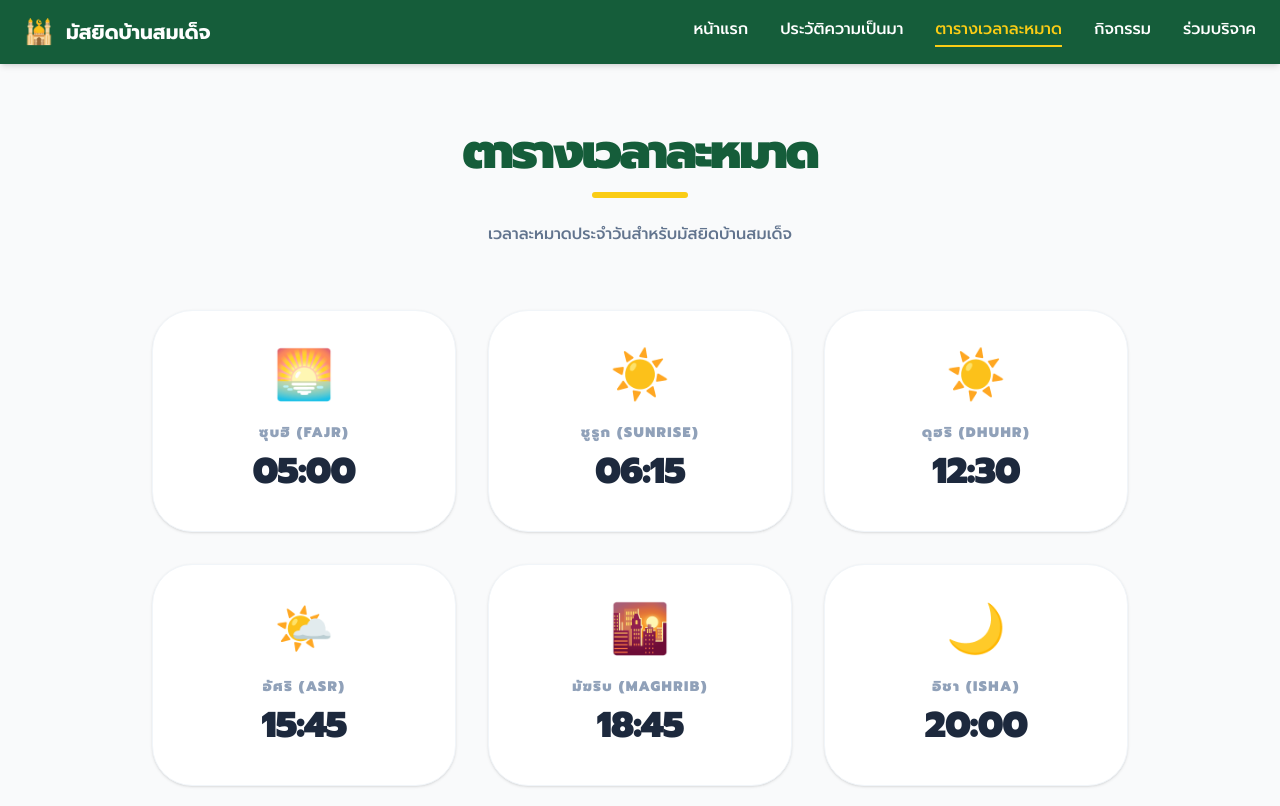
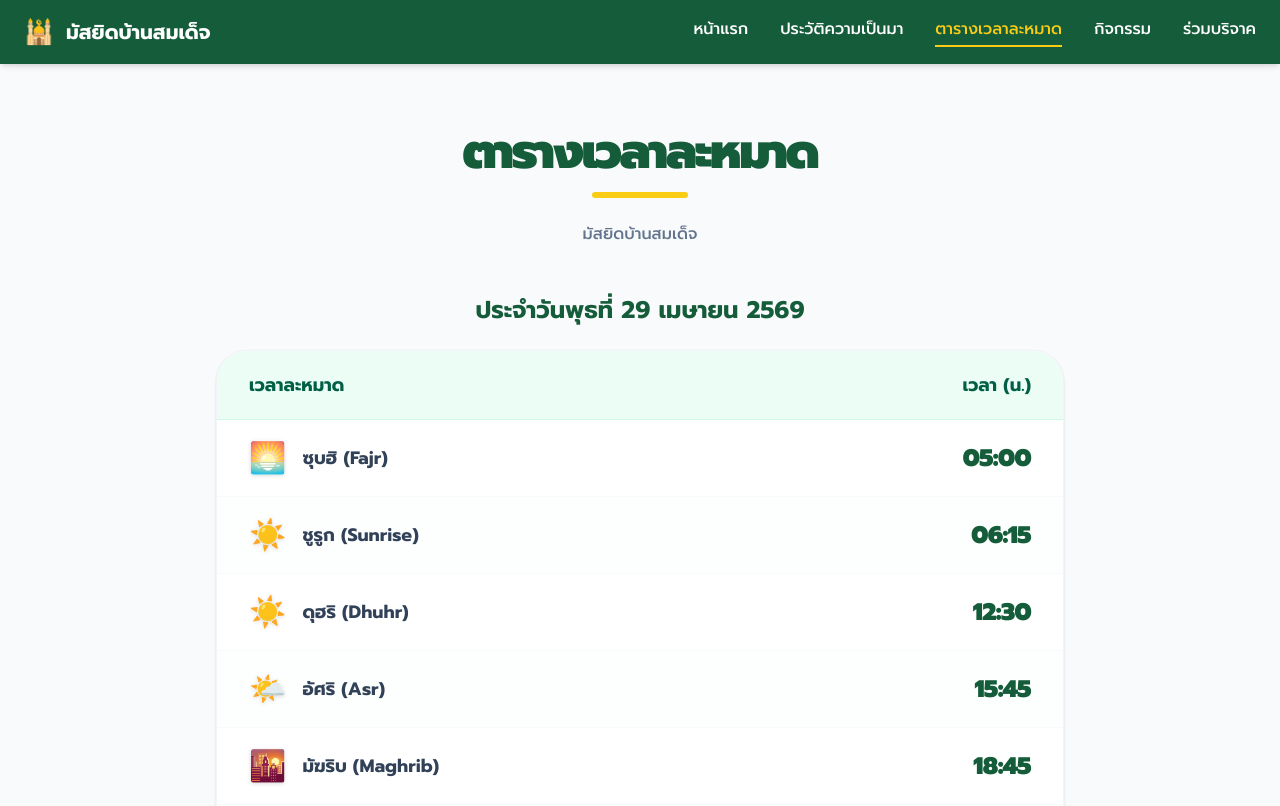
Before and after one commit to Fesnatthpat/mosque-001, a Nuxt app: page /timetable in a window 1280 px wide. Shown: the top 806 px of the page. Built offline with nearby package versions, Linux system fonts and the light colour scheme; no server answers.

Commit message:
feat: enhance timetable management with dynamic addition and removal of entries

```diff
--- a/app/pages/admin/settings.vue
+++ b/app/pages/admin/settings.vue
@@ -390,12 +390,35 @@
 
           <!-- Page: Timetable -->
           <div v-if="activeTab === 'timetable'" class="space-y-8">
-            <h4 class="font-bold text-slate-800 text-lg border-b pb-4">ตารางเวลาละหมาด (Prayer Timetable)</h4>
-            <div class="grid grid-cols-2 md:grid-cols-3 gap-8">
-              <div v-for="(val, key) in prayerLabels" :key="key" class="space-y-2 p-6 bg-slate-50 rounded-[2rem] border border-slate-100 text-center">
-                <label class="text-[10px] font-black text-slate-400 uppercase tracking-widest block mb-2">{{ val }}</label>
-                <input v-model="pageData.timetable[key]" type="time" class="w-full bg-white border-none text-center text-2xl font-black text-slate-800 rounded-xl py-3 shadow-inner focus:ring-2 focus:ring-emerald-500/10 outline-none" />
-              </div>
+            <div class="flex justify-between items-center border-b pb-4">
+              <h4 class="font-bold text-slate-800 text-lg">ตารางเวลาละหมาด (Prayer Timetable)</h4>
+              <button @click="addTimetable" class="bg-emerald-500 text-white px-6 py-2 rounded-xl font-bold hover:bg-emerald-600 transition-all flex items-center gap-2">
+                ➕ เพิ่มตารางเวลา
+              </button>
+            </div>
+
+            <div v-for="(table, idx) in pageData.timetable" :key="idx" class="p-8 bg-slate-50 rounded-[2.5rem] border border-slate-100 relative group space-y-6">
+               <button @click="removeTimetable(idx)" class="absolute top-4 right-4 w-10 h-10 bg-white text-rose-500 rounded-full shadow-sm flex items-center justify-center opacity-0 group-hover:opacity-100 transition-all hover:bg-rose-50 border border-rose-100">
+                  🗑️
+                </button>
+
+                <div class="space-y-2">
+                  <label class="text-[10px] font-black text-slate-400 uppercase tracking-widest">หัวข้อตาราง (เช่น วันที่/เดือน/ปี)</label>
+                  <input v-model="table.date_header" type="text" placeholder="เช่น ประจำวันที่ 1 พฤษภาคม 2569" class="w-full px-5 py-3.5 bg-white border border-slate-100 rounded-2xl focus:ring-2 focus:ring-emerald-500/10 outline-none font-bold" />
+                </div>
+
+                <div class="grid grid-cols-2 md:grid-cols-3 gap-8">
+                  <div v-for="(val, key) in prayerLabels" :key="key" class="space-y-2 p-6 bg-white rounded-[2rem] border border-slate-100 text-center">
+                    <label class="text-[10px] font-black text-slate-400 uppercase tracking-widest block mb-2">{{ val }}</label>
+                    <input v-model="table[key]" type="time" class="w-full bg-slate-50 border-none text-center text-2xl font-black text-slate-800 rounded-xl py-3 shadow-inner focus:ring-2 focus:ring-emerald-500/10 outline-none" />
+                  </div>
+                </div>
+            </div>
+
+            <div v-if="!pageData.timetable?.length" class="py-20 text-center border-2 border-dashed border-slate-200 rounded-[3rem]">
+              <div class="text-5xl mb-4">📅</div>
+              <p class="text-slate-400 font-bold">ยังไม่มีข้อมูลตารางเวลา</p>
+              <button @click="addTimetable" class="mt-4 text-emerald-600 font-bold hover:underline">เพิ่มตารางเวลาแรกของคุณ</button>
             </div>
           </div>
 
@@ -451,7 +474,7 @@ const pageData = ref({
   history: { title: '', content_top: '', image: '', content_bottom: '', personnel: [] },
   donate: { title: '', description: '', qr_image: '' },
   activities: { title: '', description: '', items: [] },
-  timetable: { fajr: '', sunrise: '', dhuhr: '', asr: '', maghrib: '', isha: '' }
+  timetable: []
 })
 
 const prayerLabels = {
@@ -471,7 +494,18 @@ watch(settings, (newVal) => {
     }
     // Update page data
     for (const key of Object.keys(pageData.value)) {
-      if (newVal[`page_${key}`]) pageData.value[key] = JSON.parse(JSON.stringify(newVal[`page_${key}`]))
+      if (newVal[`page_${key}`]) {
+        pageData.value[key] = JSON.parse(JSON.stringify(newVal[`page_${key}`]))
+      }
+    }
+
+    // Ensure timetable is an array (migration for old single-object data)
+    if (pageData.value.timetable && !Array.isArray(pageData.value.timetable)) {
+      const oldData = pageData.value.timetable;
+      pageData.value.timetable = [{
+        date_header: 'ตารางเวลาปกติ',
+        ...oldData
+      }];
     }
   }
 }, { immediate: true })
@@ -506,6 +540,25 @@ function addActivity() {
 function removeActivity(index) {
   if (pageData.value.activities.items) {
     pageData.value.activities.items.splice(index, 1)
+  }
+}
+
+function addTimetable() {
+  if (!pageData.value.timetable) pageData.value.timetable = []
+  pageData.value.timetable.push({
+    date_header: '',
+    fajr: '05:00',
+    sunrise: '06:15',
+    dhuhr: '12:30',
+    asr: '15:45',
+    maghrib: '18:45',
+    isha: '20:00'
+  })
+}
+
+function removeTimetable(index) {
+  if (pageData.value.timetable) {
+    pageData.value.timetable.splice(index, 1)
   }
 }
 
--- a/app/pages/timetable.vue
+++ b/app/pages/timetable.vue
@@ -1,53 +1,104 @@
 <script setup lang="ts">
+import { computed } from 'vue'
+
 const { data: settings } = await useFetch('/api/admin/settings')
 
-const timetable = computed(() => settings.value?.page_timetable || {
+// 1. เพิ่มตัวแปรสำหรับดึงวันที่ปัจจุบันและจัดรูปแบบเป็นภาษาไทย
+const currentDate = computed(() => {
+    const date = new Date()
+    return date.toLocaleDateString('th-TH', {
+        weekday: 'long',  // แสดงชื่อวัน (เช่น วันจันทร์)
+        year: 'numeric',  // แสดงปี พ.ศ. เต็ม
+        month: 'long',    // แสดงชื่อเดือนเต็ม
+        day: 'numeric'    // แสดงวันที่
+    })
+})
+
+const timetables = computed(() => {
+    const data = settings.value?.page_timetable;
+    if (Array.isArray(data)) return data;
+    if (data) return [{ date_header: 'ประจำ' + currentDate.value, ...data }];
+    return [{
+        date_header: 'ประจำ' + currentDate.value,
         fajr: '05:00',
         sunrise: '06:15',
         dhuhr: '12:30',
         asr: '15:45',
         maghrib: '18:45',
         isha: '20:00'
+    }];
 })
 
-const prayers = computed(() => [
-    { name: 'ซุบฮิ (Fajr)', time: timetable.value.fajr, icon: '🌅' },
-    { name: 'ชูรูก (Sunrise)', time: timetable.value.sunrise, icon: '☀️' },
-    { name: 'ดุฮริ (Dhuhr)', time: timetable.value.dhuhr, icon: '☀️' },
-    { name: 'อัศริ (Asr)', time: timetable.value.asr, icon: '🌤️' },
-    { name: 'มัฆริบ (Maghrib)', time: timetable.value.maghrib, icon: '🌇' },
-    { name: 'อิชา (Isha)', time: timetable.value.isha, icon: '🌙' }
-])
+const getPrayers = (table: any) => [
+    { name: 'ซุบฮิ (Fajr)', time: table.fajr, icon: '🌅' },
+    { name: 'ชูรูก (Sunrise)', time: table.sunrise, icon: '☀️' },
+    { name: 'ดุฮริ (Dhuhr)', time: table.dhuhr, icon: '☀️' },
+    { name: 'อัศริ (Asr)', time: table.asr, icon: '🌤️' },
+    { name: 'มัฆริบ (Maghrib)', time: table.maghrib, icon: '🌇' },
+    { name: 'อิชา (Isha)', time: table.isha, icon: '🌙' }
+]
 </script>
 
 <template>
     <div class="min-h-screen bg-gray-50 pt-32 pb-20 font-['Prompt']">
-        <div class="max-w-5xl mx-auto px-6">
-            <div class="text-center mb-16">
+        <!-- ปรับขนาดความกว้างเป็น max-w-4xl เพื่อให้พอดีกับสัดส่วนตาราง -->
+        <div class="max-w-4xl mx-auto px-6">
+
+            <div class="text-center mb-12">
                 <h1 class="text-4xl md:text-5xl font-black text-[#155d3a] mb-4 uppercase tracking-tighter">ตารางเวลาละหมาด</h1>
-                <div class="w-24 h-1.5 bg-[#facc15] mx-auto rounded-full"></div>
-                <p class="mt-6 text-slate-500 font-medium">เวลาละหมาดประจำวันสำหรับมัสยิดบ้านสมเด็จ</p>
+                <div class="w-24 h-1.5 bg-[#facc15] mx-auto rounded-full mb-6"></div>
+                <p class="text-slate-500 font-medium">{{ settings?.mosque_name || 'มัสยิดบ้านสมเด็จ' }}</p>
             </div>
 
-            <div class="grid grid-cols-1 sm:grid-cols-2 lg:grid-cols-3 gap-8">
-                <div
-                    v-for="prayer in prayers"
+            <!-- 3. ส่วนของตารางแสดงผล -->
+            <div v-for="(table, tIdx) in timetables" :key="tIdx" class="mb-12 last:mb-0">
+                <div class="text-center mb-6">
+                    <h2 class="text-2xl font-bold text-[#155d3a]">{{ table.date_header || 'ประจำ' + currentDate }}</h2>
+                </div>
+
+                <div class="bg-white rounded-[2rem] shadow-sm border border-slate-100 overflow-hidden">
+                    <!-- overflow-x-auto ช่วยให้ตารางเลื่อนซ้ายขวาได้บนจอมือถือขนาดเล็ก -->
+                    <div class="overflow-x-auto">
+                        <table class="w-full text-left border-collapse">
+                            <!-- หัวตาราง -->
+                            <thead>
+                                <tr class="bg-emerald-50 text-emerald-800 border-b border-emerald-100">
+                                    <th class="py-5 px-8 font-bold text-lg whitespace-nowrap">เวลาละหมาด</th>
+                                    <th class="py-5 px-8 font-bold text-lg text-right whitespace-nowrap">เวลา (น.)</th>
+                                </tr>
+                            </thead>
+                            <!-- เนื้อหาในตาราง -->
+                            <tbody>
+                                <tr
+                                    v-for="(prayer, index) in getPrayers(table)"
                                     :key="prayer.name"
-                    class="bg-white p-10 rounded-[2.5rem] shadow-sm border border-slate-100 flex flex-col items-center group hover:shadow-2xl hover:-translate-y-2 transition-all duration-500"
+                                    class="border-b border-slate-50 hover:bg-slate-50 transition-colors duration-300"
+                                    :class="{ 'bg-slate-50/30': index % 2 !== 0 }"
                                 >
-                    <div class="text-5xl mb-6 group-hover:scale-120 transition-transform duration-500">{{ prayer.icon }}</div>
-                    <h3 class="text-sm font-black text-slate-400 uppercase tracking-widest mb-2">{{ prayer.name }}</h3>
-                    <div class="text-4xl font-black text-slate-800 tracking-tight">{{ prayer.time }}</div>
+                                    <td class="py-5 px-8">
+                                        <div class="flex items-center gap-4">
+                                            <span class="text-3xl drop-shadow-sm">{{ prayer.icon }}</span>
+                                            <span class="font-bold text-slate-700 text-lg">{{ prayer.name }}</span>
+                                        </div>
+                                    </td>
+                                    <td class="py-5 px-8 text-right">
+                                        <span class="text-2xl font-black text-[#155d3a] tracking-tight">{{ prayer.time }}</span>
+                                    </td>
+                                </tr>
+                            </tbody>
+                        </table>
+                    </div>
                 </div>
             </div>
 
-            <div class="mt-16 p-8 bg-emerald-50 rounded-[2rem] border border-emerald-100 flex items-center gap-6">
-                <div class="text-4xl">🕌</div>
+            <div class="mt-12 p-8 bg-emerald-50 rounded-[2rem] border border-emerald-100 flex items-start sm:items-center gap-6">
+                <div class="text-4xl mt-1 sm:mt-0">🕌</div>
                 <div>
                     <h4 class="font-bold text-emerald-800">หมายเหตุ</h4>
-                    <p class="text-sm text-emerald-600 leading-relaxed">เวลาที่แสดงเป็นเวลาโดยประมาณ อาจมีการคลาดเคลื่อนตามตำแหน่งพิกัดและฤดูกาล กรุณายึดตามเสียงอาซานจากมัสยิดเป็นหลัก</p>
+                    <p class="text-sm text-emerald-600 leading-relaxed mt-1">เวลาที่แสดงเป็นเวลาโดยประมาณ อาจมีการคลาดเคลื่อนตามตำแหน่งพิกัดและฤดูกาล กรุณายึดตามเสียงอาซานจากมัสยิดเป็นหลัก</p>
                 </div>
             </div>
+
         </div>
     </div>
 </template>
```
Lines whose indentation alone changed are shown as unchanged.
